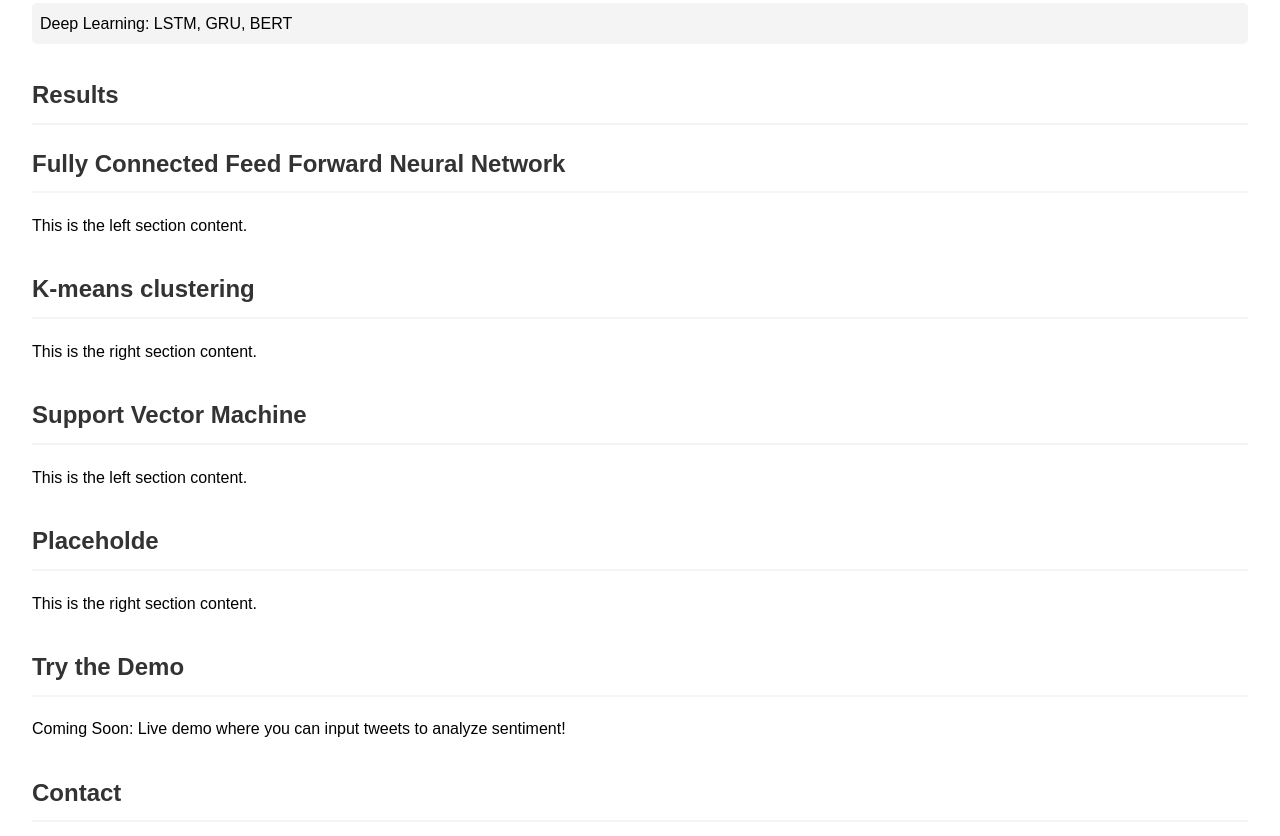
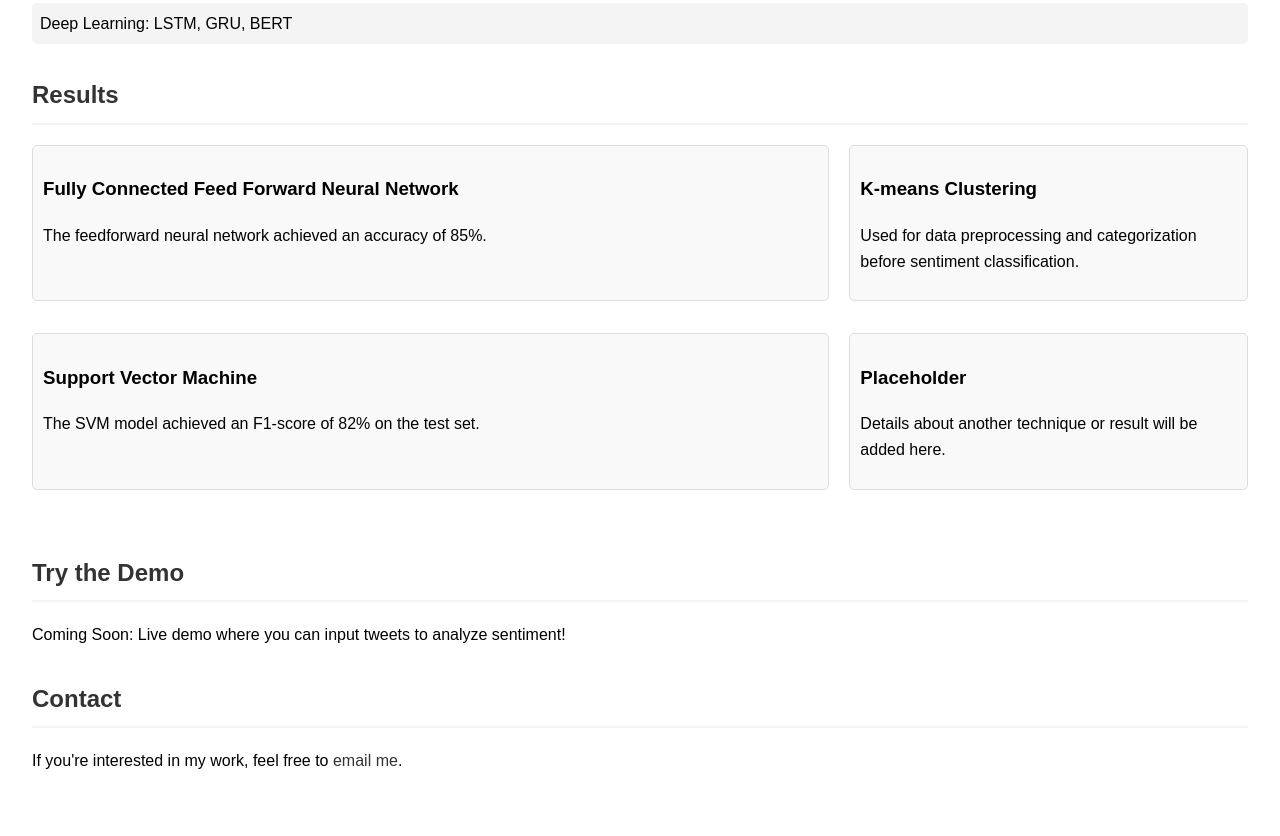
Before and after one commit to maruand/personal-website, a plain HTML site: page index.html in a window 1280 px wide. Shown: the part 525-1361 px from the top of the page. Drawn offline with Linux system fonts and the light colour scheme; a script that the page names is missing.

Commit message:
added grid to results

```diff
--- a/index.html
+++ b/index.html
@@ -15,7 +15,7 @@
   <main>
     <section id="overview">
       <h2>Project Overview</h2>
-      <p>This project analyzes the sentiment of tweets using various machine learning and deep learning techniques. The goal is to classify tweets as positive, negative, neutral or irrelevant.</p>
+      <p>This project analyzes the sentiment of tweets using various machine learning and deep learning techniques. The goal is to classify tweets as positive, negative, neutral, or irrelevant.</p>
     </section>
 
     <section id="techniques">
@@ -29,25 +29,26 @@
 
     <section id="results">
       <h2>Results</h2>
-      <div class="container">
+
+      <div class="grid-container">
         <section class="left">
-          <h2>Fully Connected Feed Forward Neural Network</h2>
-          <p>This is the left section content.</p>
+          <h3>Fully Connected Feed Forward Neural Network</h3>
+          <p>The feedforward neural network achieved an accuracy of 85%.</p>
         </section>
         <section class="right">
-          <h2>K-means clustering</h2>
-          <p>This is the right section content.</p>
+          <h3>K-means Clustering</h3>
+          <p>Used for data preprocessing and categorization before sentiment classification.</p>
         </section>
       </div>
 
-      <div class="container">
+      <div class="grid-container">
         <section class="left">
-          <h2>Support Vector Machine</h2>
-          <p>This is the left section content.</p>
+          <h3>Support Vector Machine</h3>
+          <p>The SVM model achieved an F1-score of 82% on the test set.</p>
         </section>
         <section class="right">
-          <h2>Placeholde</h2>
-          <p>This is the right section content.</p>
+          <h3>Placeholder</h3>
+          <p>Details about another technique or result will be added here.</p>
         </section>
       </div>
 
--- a/styles.css
+++ b/styles.css
@@ -53,3 +53,17 @@ body {
     background: #333;
     color: #fff;
   }
+
+
+  .grid-container {
+    display: grid;
+    grid-template-columns: 2fr 1fr; /* Left section is twice as wide as the right */
+    gap: 20px; /* Adds spacing between the sections */
+  }
+
+  .left, .right {
+    padding: 10px;
+    border: 1px solid #ddd; /* Optional: Adds a border for better visibility */
+    border-radius: 5px;
+    background-color: #f9f9f9;
+  }
```
